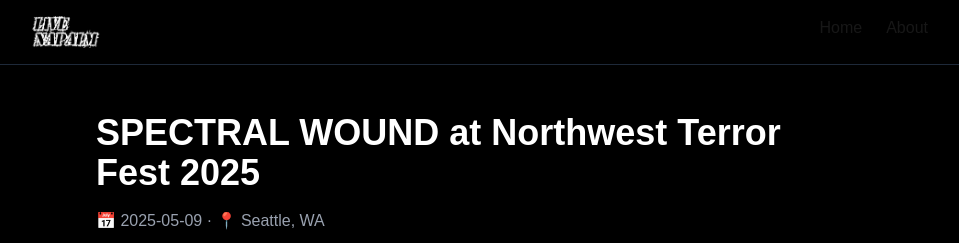
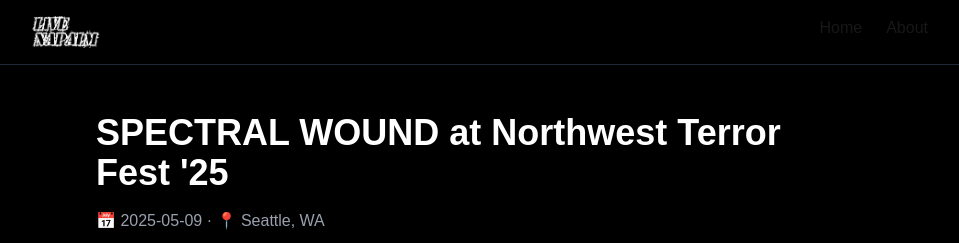
Before and after one commit to chrisfahey1010/livenapalm-site, a Next.js app: page /photos/first-show in a window 1280 px wide. Shown: the top 243 px of the page, without its empty margins (160-1119 px from the left). Built offline with nearby package versions, Linux system fonts and the light colour scheme.

Commit message:
Extract reusable PhotoPost component

```diff
--- a/app/photos/first-show/page.tsx
+++ b/app/photos/first-show/page.tsx
@@ -1,18 +1,15 @@
-export default function FirstPhotoPage() {
+'use client';
+import PhotoPost from '@/components/PhotoPost';
+
+export default function FirstShowPage() {
   return (
-    <main className="min-h-screen bg-black text-white px-4 py-12">
-      <div className="max-w-3xl mx-auto">
-        <h1 className="text-4xl font-bold mb-4">SPECTRAL WOUND at Northwest Terror Fest 2025</h1>
-        <p className="text-gray-400 mb-2">📅 2025-05-09 · 📍 Seattle, WA</p>
-        <img
-          src="/photos/first-show.jpg"
-          alt="Spectral Wound at NWTF 25"
-          className="w-full h-auto my-6 rounded-lg shadow-lg"
-        />
-        <p className="text-lg text-gray-300 leading-relaxed">
-          Less and Less, O Savage Spirit...
-        </p>
-      </div>
-    </main>
+    <PhotoPost
+      title="SPECTRAL WOUND at Northwest Terror Fest '25"
+      date="2025-05-09"
+      location="Seattle, WA"
+      imageSrc="/photos/first-show.jpg"
+      altText="Spectral Wound at NWTF 25"
+      description="Less and Less, O Savage Spirit..."
+    />
   );
 }
--- /dev/null
+++ b/components/PhotoPost.tsx
@@ -0,0 +1,34 @@
+type PhotoPostProps = {
+  title: string;
+  date: string;
+  location: string;
+  imageSrc: string;
+  altText: string;
+  description: string;
+};
+
+export default function PhotoPost({
+  title,
+  date,
+  location,
+  imageSrc,
+  altText,
+  description,
+}: PhotoPostProps) {
+  return (
+    <main className="min-h-screen bg-black text-white px-4 py-12">
+      <div className="max-w-3xl mx-auto">
+        <h1 className="text-4xl font-bold mb-4">{title}</h1>
+        <p className="text-gray-400 mb-2">
+          📅 {date} · 📍 {location}
+        </p>
+        <img
+          src={imageSrc}
+          alt={altText}
+          className="w-full h-auto my-6 rounded-lg shadow-lg"
+        />
+        <p className="text-lg text-gray-300 leading-relaxed">{description}</p>
+      </div>
+    </main>
+  );
+}
```
